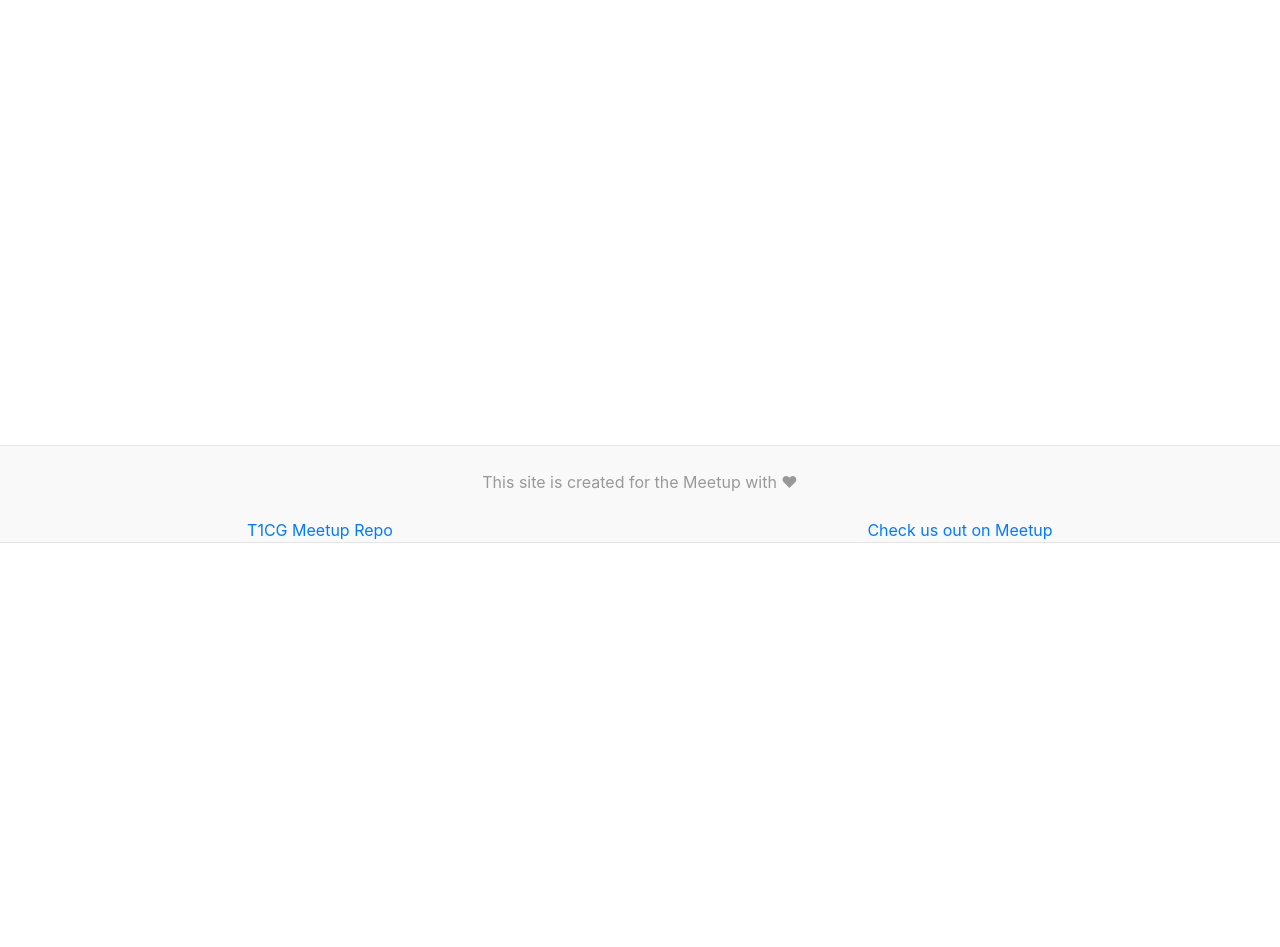
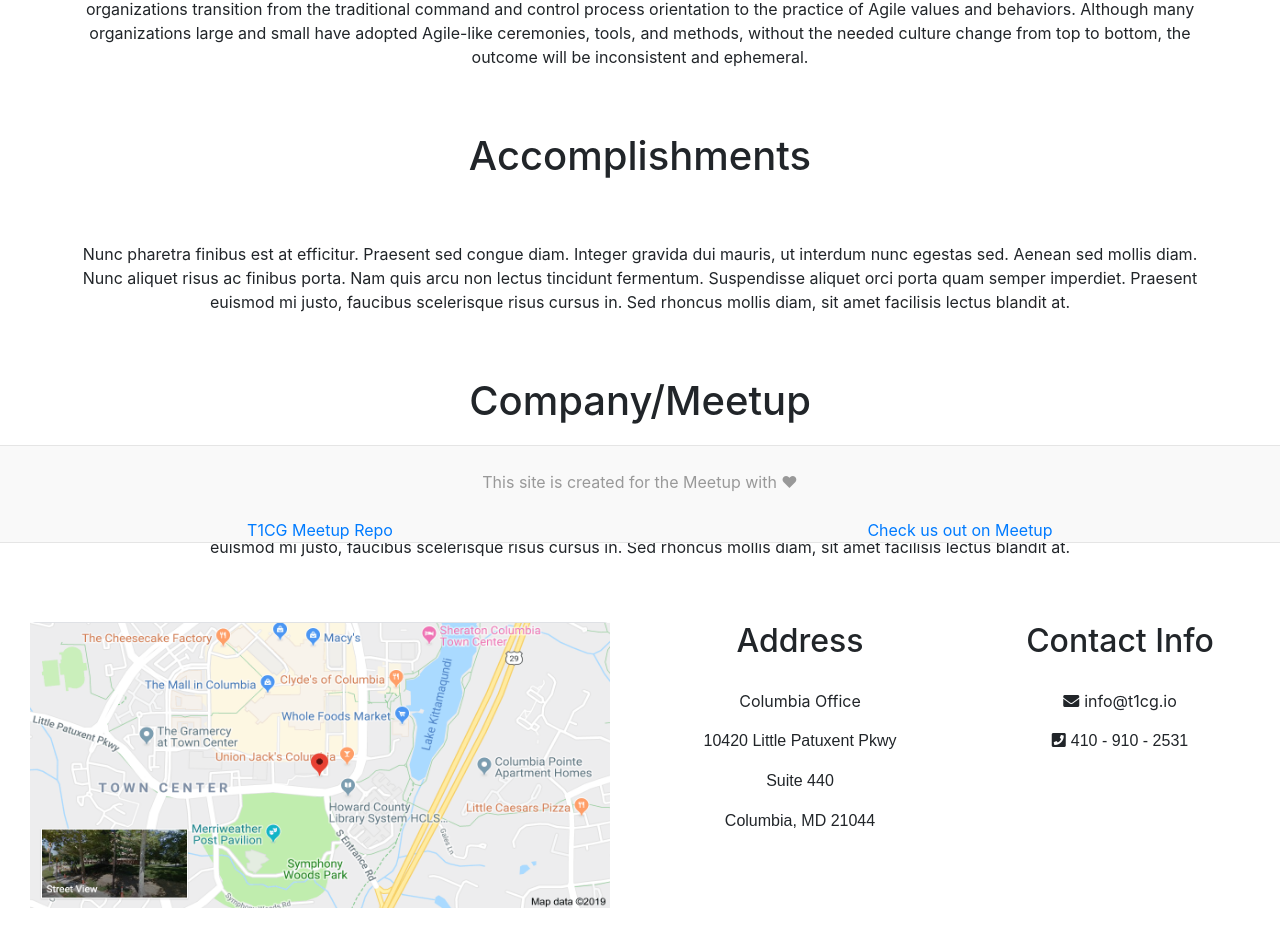
Before and after one commit to t1cgAcademy/t1cg-meetup, a React (Create React App) app in the folder client/: page /about in a window 1280 px wide. Shown: the part 257-1204 px from the top of the page. Before the commit the page ends 800 px from the top, so only its background shows below. Built offline with nearby package versions, Linux system fonts and the light colour scheme.

Commit message:
about page improvements

```diff
--- a/client/public/index.html
+++ b/client/public/index.html
@@ -8,13 +8,16 @@
       content="width=device-width, initial-scale=1, shrink-to-fit=no"
     />
     <meta name="theme-color" content="#000000" />
+    <!-- Bootstrap -->
     <link
       rel="stylesheet"
       href="https://stackpath.bootstrapcdn.com/bootstrap/4.3.1/css/bootstrap.min.css"
       integrity="sha384-ggOyR0iXCbMQv3Xipma34MD+dH/1fQ784/j6cY/iJTQUOhcWr7x9JvoRxT2MZw1T"
       crossorigin="anonymous"
     />
-
+    <!-- Font Awesome -->
+    <link rel="stylesheet" href="https://use.fontawesome.com/releases/v5.6.3/css/all.css" integrity="sha384-UHRtZLI+pbxtHCWp1t77Bi1L4ZtiqrqD80Kn4Z8NTSRyMA2Fd33n5dQ8lWUE00s/" crossorigin="anonymous">
+    <!-- jQuery & Popper.js -->
     <script
       src="https://code.jquery.com/jquery-3.3.1.slim.min.js"
       integrity="sha384-q8i/X+965DzO0rT7abK41JStQIAqVgRVzpbzo5smXKp4YfRvH+8abtTE1Pi6jizo"
--- a/client/src/pages/About/index.js
+++ b/client/src/pages/About/index.js
@@ -1,9 +1,28 @@
 import React from 'react';
+import './style.css';
+import map from '../../assets/images/t1cg-map.png';
+
+//Components
+import Wrapper from '../../components/Wrapper';
+import { Container, Row, Col } from '../../components/Grid';
 
 const About = () => (
-  <div>
-    <h1>About Page</h1>
-    <p>
+  <Wrapper>
+    <Container fluid={true}>
+      <Row>
+        <Col size={'md-12'}>
+          <h1 className="about-header">About Us</h1>
+          <p className="about-text">
+          T1CG is a small, domestic technology services provider, primarily focused on supporting the healthcare IT industry,
+          with core strength in helping organizations transition from the traditional command and control process orientation
+          to the practice of Agile values and behaviors. Although many organizations large and small have adopted Agile-like
+          ceremonies, tools, and methods, without the needed culture change from top to bottom, the outcome will be inconsistent
+          and ephemeral.
+          </p>
+        </Col>
+        <Col size={'md-12'}>
+          <h1 className="about-header">Accomplishments</h1>
+          <p className="about-text">
           Nunc pharetra finibus est at efficitur. Praesent sed congue diam. Integer
           gravida dui mauris, ut interdum nunc egestas sed. Aenean sed mollis diam.
           Nunc aliquet risus ac finibus porta. Nam quis arcu non lectus tincidunt
@@ -11,7 +30,36 @@ const About = () => (
           euismod mi justo, faucibus scelerisque risus cursus in. Sed rhoncus mollis
           diam, sit amet facilisis lectus blandit at.
           </p>
-  </div>
+        </Col>
+        <Col size={'md-12'}>
+          <h1 className="about-header">Company/Meetup</h1>
+          <p className="about-text">
+          Nunc pharetra finibus est at efficitur. Praesent sed congue diam. Integer
+          gravida dui mauris, ut interdum nunc egestas sed. Aenean sed mollis diam.
+          Nunc aliquet risus ac finibus porta. Nam quis arcu non lectus tincidunt
+          fermentum. Suspendisse aliquet orci porta quam semper imperdiet. Praesent
+          euismod mi justo, faucibus scelerisque risus cursus in. Sed rhoncus mollis
+          diam, sit amet facilisis lectus blandit at.
+          </p>
+        </Col>
+        <Col size={'md-6'}>
+          <img className="map-img" src={map} alt="map of office location"></img>
+        </Col>
+        <Col size={'md-3'}>
+          <h2>Address</h2>
+          <p className="address-text-first">Columbia Office</p>
+          <p className="address-text">10420 Little Patuxent Pkwy</p>
+          <p className="address-text">Suite 440</p>
+          <p className="address-text">Columbia, MD 21044</p>
+        </Col>
+        <Col size={'md-3'}>
+          <h2>Contact Info</h2>
+          <p className="address-text-first"><i className="social-icon fas fa-envelope"></i>info@t1cg.io</p>
+          <p className="address-text"><i className="social-icon fas fa-phone-square"></i>410 - 910 - 2531</p>
+        </Col>
+      </Row>
+    </Container>
+  </Wrapper>
 );
 
 export default About;
--- /dev/null
+++ b/client/src/pages/About/style.css
@@ -0,0 +1,24 @@
+/*
+.about-header {
+}
+*/
+.about-text {
+    margin: 5%;
+}
+
+.address-text {
+    font-family: Arial, Helvetica, sans-serif;
+}
+
+.address-text-first {
+    margin-top: 10%;
+}
+
+.map-img {
+    height: 95%;
+    width: 95%;
+}
+
+.social-icon {
+    margin-right: 5px;
+  }
```
Also changed, not shown: client/src/assets/images/t1cg-map.png (added). Lines whose indentation alone changed are shown as unchanged.
